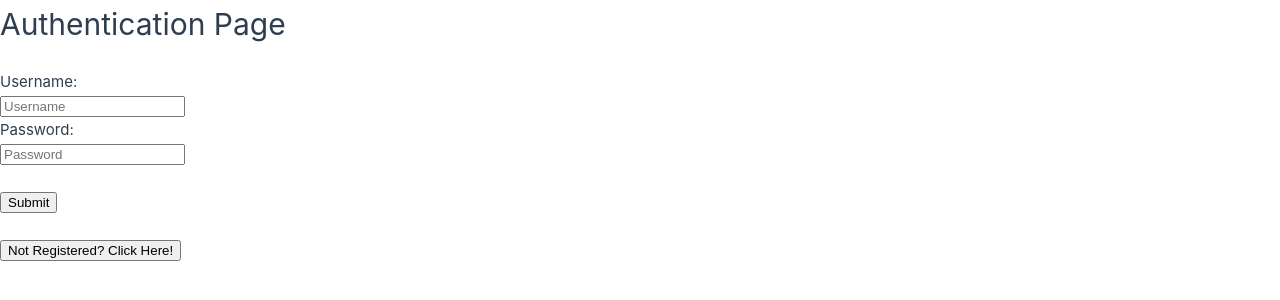
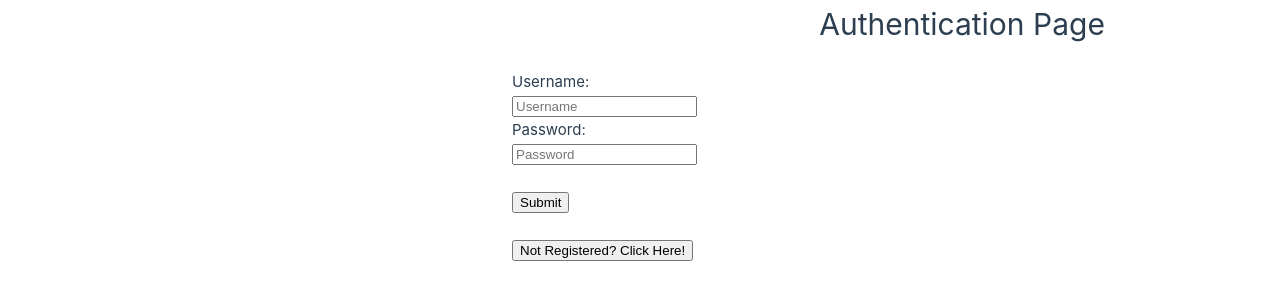
Before and after one commit to auditorylearningproject/instantmorse-frontend, a Vue app in the folder app-frontend/: page /authentication in a window 1280 px wide. Shown: the top 300 px of the page. Built offline with nearby package versions, Linux system fonts and the light colour scheme.

Commit message:
auth fixes

```diff
--- a/app-frontend/src/components/Authentication.vue
+++ b/app-frontend/src/components/Authentication.vue
@@ -11,7 +11,7 @@
                 <button class="submit">Submit</button> <br><br>
             </form>
     </div>
-    <div class="registration">
+    <div class="toRegistration">
         <form @submit.prevent="linkToRegister">
             <button class="register">Not Registered? Click Here!</button>
         </form>
@@ -32,20 +32,26 @@
                 console.log("Submit was clicked. Now awaiting a response");
                 const url = location.origin;
                 try {
-                    const response = await axios.post(url+"/api/authentication/login", {
+                    axios.post(url+"/api/authentication/login", {
                         username: this.username,
                         password: this.password
+                    },
+                    {
+                       timeout: 2000
+                    })
+                    .then((response) => {
+                        if (response.data !== null) {
+                            this.$router.push('/');
+                        } else {
+                            location.reload();
+                        }
                     });
-                    console.log(response.data)
-                    if (response.data !== null) {
-                        this.$router.push('/');
-                    }
-                } catch(error) {
-                    console.error('Error signing in:', error);
+                } catch(timeout) {
+                    console.log("Timed out");
                 }
             },
             async linkToRegister() {
-                console.log("Registration was clicked. Now awaiting a response");
+                console.log("Registration was clicked. Rerouting to the Registration Page");
                 try {
                     this.$router.push('/registration');
                 } catch(error) {
@@ -59,11 +65,12 @@
 <style scoped>
 header {
     height: 70px;
+    padding-left: 40%;
 }
-.user-pass {
-    box-sizing: border-box;
+.authentication {
+    padding-left: 40%;
 }
-.submitButton {
-    color: #000000;
+.toRegistration {
+    padding-left: 40%;
 }
 </style>
```
